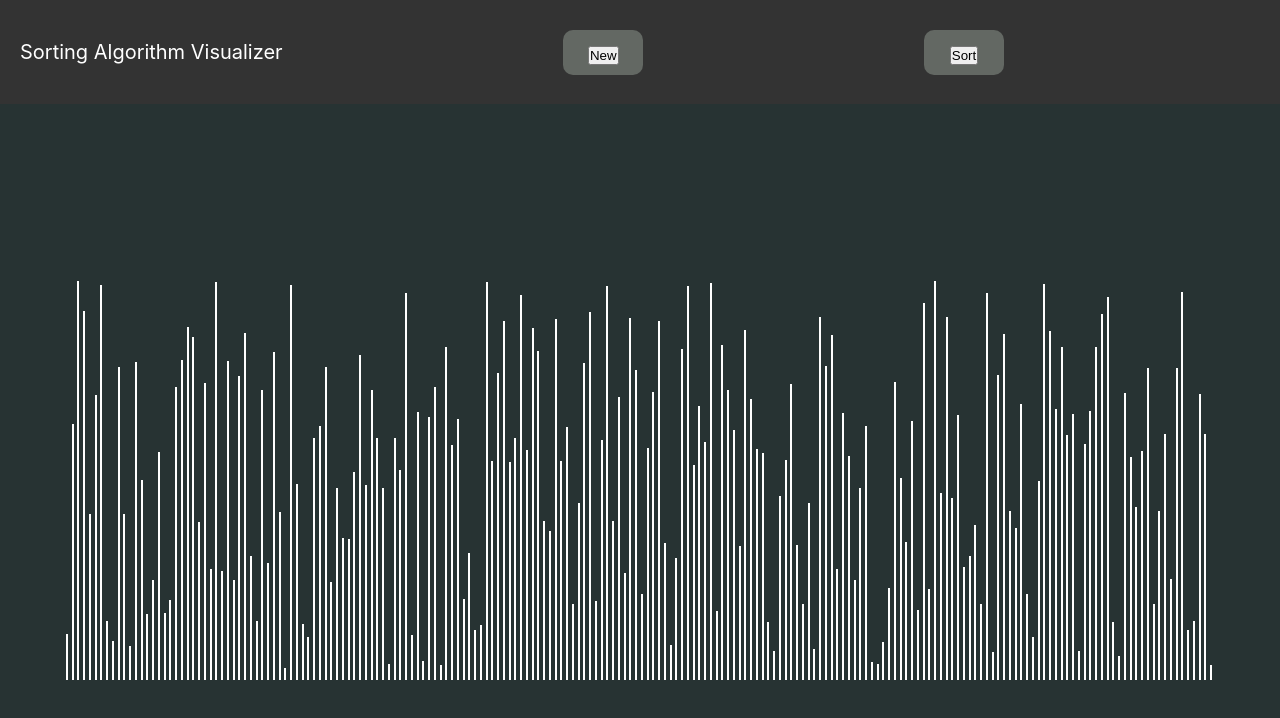
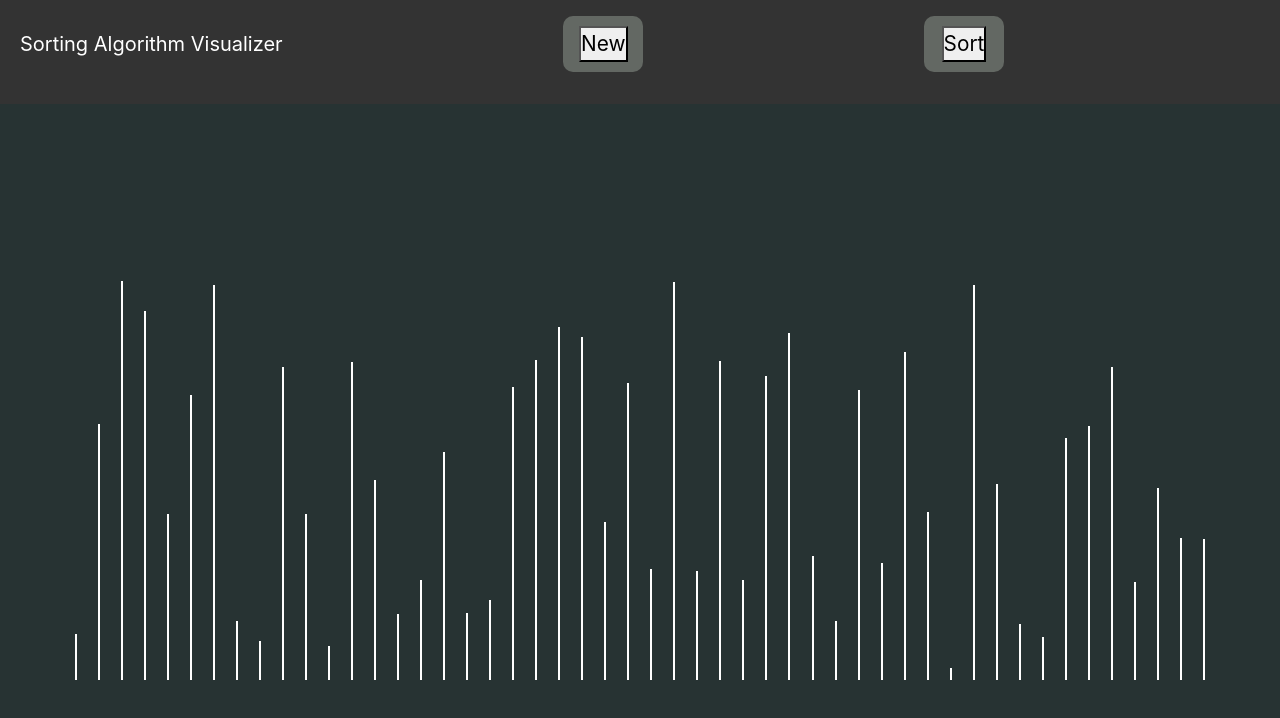
Before and after one commit to AKASHCS50/sorting-visualizer-app, a React (Create React App) app in the folder sorting-visualizer-app/: page / in a window 1280 px wide. Shown: the top 718 px of the page. Built offline with nearby package versions, Linux system fonts and the light colour scheme.

Commit message:
Added Insertion sort

```diff
--- a/sorting-visualizer-app/package.json
+++ b/sorting-visualizer-app/package.json
@@ -6,6 +6,7 @@
     "@testing-library/jest-dom": "^4.2.4",
     "@testing-library/react": "^9.5.0",
     "@testing-library/user-event": "^7.2.1",
+    "bootstrap": "^4.4.1",
     "react": "^16.13.0",
     "react-dom": "^16.13.0",
     "react-scripts": "3.4.0",
--- a/sorting-visualizer-app/public/index.html
+++ b/sorting-visualizer-app/public/index.html
@@ -9,6 +9,14 @@
       name="description"
       content="Sorting Algorithm Visualizer App created using create-react-app"
     />
+
+    <link
+      rel="stylesheet"
+      href="https://maxcdn.bootstrapcdn.com/bootstrap/4.0.0/css/bootstrap.min.css"
+      integrity="sha384-Gn5384xqQ1aoWXA+058RXPxPg6fy4IWvTNh0E263XmFcJlSAwiGgFAW/dAiS6JXm"
+      crossorigin="anonymous"
+    />
+
     <link rel="apple-touch-icon" href="%PUBLIC_URL%/logo192.png" />
 
     <link rel="manifest" href="%PUBLIC_URL%/manifest.json" />
@@ -18,6 +26,5 @@
   <body>
     <noscript>You need to enable JavaScript to run this app.</noscript>
     <div id="root"></div>
-
   </body>
 </html>
--- a/sorting-visualizer-app/src/components/Bar.js
+++ b/sorting-visualizer-app/src/components/Bar.js
@@ -1,4 +1,4 @@
-import React, { useState } from "react";
+import React from "react";
 
 function Bar({ num, active }) {
   let color = "#fff";
--- a/sorting-visualizer-app/src/components/NumberBars.js
+++ b/sorting-visualizer-app/src/components/NumberBars.js
@@ -12,7 +12,12 @@ class NumberBars extends Component {
           return (
             <div className="Arraybox">
               {arr.map(numb => (
-                <Bar num={numb.num} active={numb.active} key={uuid()} />
+                <Bar
+                  num={numb.num}
+                  active={numb.active}
+                  size={numb.size}
+                  key={uuid()}
+                />
               ))}
             </div>
           );
--- a/sorting-visualizer-app/src/components/NumberContext.js
+++ b/sorting-visualizer-app/src/components/NumberContext.js
@@ -9,6 +9,11 @@ const reducer = (state, action) => {
         ...state,
         arr: action.payload
       };
+    // case "CHANGE_SIZE":
+    //   return {
+    //     ...state,
+    //     arr: action.payload
+    //   };
     default:
       return state;
   }
@@ -66,161 +71,12 @@ export class NumberProvider extends Component {
       { num: 98, active: 0 },
       { num: 192, active: 0 },
       { num: 142, active: 0 },
-      { num: 141, active: 0 },
-      { num: 208, active: 0 },
-      { num: 325, active: 0 },
-      { num: 195, active: 0 },
-      { num: 290, active: 0 },
-      { num: 242, active: 0 },
-      { num: 192, active: 0 },
-      { num: 16, active: 0 },
-      { num: 242, active: 0 },
-      { num: 210, active: 0 },
-      { num: 387, active: 0 },
-      { num: 45, active: 0 },
-      { num: 268, active: 0 },
-      { num: 19, active: 0 },
-      { num: 263, active: 0 },
-      { num: 293, active: 0 },
-      { num: 15, active: 0 },
-      { num: 333, active: 0 },
-      { num: 235, active: 0 },
-      { num: 261, active: 0 },
-      { num: 81, active: 0 },
-      { num: 127, active: 0 },
-      { num: 50, active: 0 },
-      { num: 55, active: 0 },
-      { num: 398, active: 0 },
-      { num: 219, active: 0 },
-      { num: 307, active: 0 },
-      { num: 359, active: 0 },
-      { num: 218, active: 0 },
-      { num: 242, active: 0 },
-      { num: 385, active: 0 },
-      { num: 230, active: 0 },
-      { num: 352, active: 0 },
-      { num: 329, active: 0 },
-      { num: 159, active: 0 },
-      { num: 149, active: 0 },
-      { num: 361, active: 0 },
-      { num: 219, active: 0 },
-      { num: 253, active: 0 },
-      { num: 76, active: 0 },
-      { num: 177, active: 0 },
-      { num: 317, active: 0 },
-      { num: 368, active: 0 },
-      { num: 79, active: 0 },
-      { num: 240, active: 0 },
-      { num: 394, active: 0 },
-      { num: 159, active: 0 },
-      { num: 283, active: 0 },
-      { num: 107, active: 0 },
-      { num: 362, active: 0 },
-      { num: 310, active: 0 },
-      { num: 86, active: 0 },
-      { num: 232, active: 0 },
-      { num: 288, active: 0 },
-      { num: 359, active: 0 },
-      { num: 137, active: 0 },
-      { num: 35, active: 0 },
-      { num: 122, active: 0 },
-      { num: 331, active: 0 },
-      { num: 394, active: 0 },
-      { num: 215, active: 0 },
-      { num: 274, active: 0 },
-      { num: 238, active: 0 },
-      { num: 397, active: 0 },
-      { num: 69, active: 0 },
-      { num: 335, active: 0 },
-      { num: 290, active: 0 },
-      { num: 250, active: 0 },
-      { num: 134, active: 0 },
-      { num: 350, active: 0 },
-      { num: 281, active: 0 },
-      { num: 231, active: 0 },
-      { num: 227, active: 0 },
-      { num: 58, active: 0 },
-      { num: 29, active: 0 },
-      { num: 184, active: 0 },
-      { num: 220, active: 0 },
-      { num: 296, active: 0 },
-      { num: 135, active: 0 },
-      { num: 76, active: 0 },
-      { num: 177, active: 0 },
-      { num: 31, active: 0 },
-      { num: 363, active: 0 },
-      { num: 314, active: 0 },
-      { num: 345, active: 0 },
-      { num: 111, active: 0 },
-      { num: 267, active: 0 },
-      { num: 224, active: 0 },
-      { num: 100, active: 0 },
-      { num: 192, active: 0 },
-      { num: 254, active: 0 },
-      { num: 18, active: 0 },
-      { num: 16, active: 0 },
-      { num: 38, active: 0 },
-      { num: 92, active: 0 },
-      { num: 298, active: 0 },
-      { num: 202, active: 0 },
-      { num: 138, active: 0 },
-      { num: 259, active: 0 },
-      { num: 70, active: 0 },
-      { num: 377, active: 0 },
-      { num: 91, active: 0 },
-      { num: 399, active: 0 },
-      { num: 187, active: 0 },
-      { num: 363, active: 0 },
-      { num: 182, active: 0 },
-      { num: 265, active: 0 },
-      { num: 113, active: 0 },
-      { num: 124, active: 0 },
-      { num: 155, active: 0 },
-      { num: 76, active: 0 },
-      { num: 387, active: 0 },
-      { num: 28, active: 0 },
-      { num: 305, active: 0 },
-      { num: 346, active: 0 },
-      { num: 169, active: 0 },
-      { num: 152, active: 0 },
-      { num: 276, active: 0 },
-      { num: 86, active: 0 },
-      { num: 43, active: 0 },
-      { num: 199, active: 0 },
-      { num: 396, active: 0 },
-      { num: 349, active: 0 },
-      { num: 271, active: 0 },
-      { num: 333, active: 0 },
-      { num: 245, active: 0 },
-      { num: 266, active: 0 },
-      { num: 29, active: 0 },
-      { num: 236, active: 0 },
-      { num: 269, active: 0 },
-      { num: 333, active: 0 },
-      { num: 366, active: 0 },
-      { num: 383, active: 0 },
-      { num: 58, active: 0 },
-      { num: 24, active: 0 },
-      { num: 287, active: 0 },
-      { num: 223, active: 0 },
-      { num: 173, active: 0 },
-      { num: 229, active: 0 },
-      { num: 312, active: 0 },
-      { num: 76, active: 0 },
-      { num: 169, active: 0 },
-      { num: 246, active: 0 },
-      { num: 101, active: 0 },
-      { num: 312, active: 0 },
-      { num: 388, active: 0 },
-      { num: 50, active: 0 },
-      { num: 59, active: 0 },
-      { num: 286, active: 0 },
-      { num: 246, active: 0 },
-      { num: 15, active: 0 }
+      { num: 141, active: 0 }
     ],
+    size: 50,
     dispatch: action => this.setState(state => reducer(state, action))
   };
-
+  // console.log(this.state.size);
   render() {
     return (
       <NumberContext.Provider value={this.state}>
--- a/sorting-visualizer-app/src/components/RandomButton.js
+++ b/sorting-visualizer-app/src/components/RandomButton.js
@@ -1,16 +1,14 @@
 import React, { Component } from "react";
 import { Consumer } from "./NumberContext";
-
-const number_of_bars = 200;
 
 class RandomButton extends Component {
   state = {
     brr: {}
   };
 
-  GenerateRandom = (dispatch, e) => {
+  GenerateRandom = (dispatch, size, e) => {
     let crr = [];
-    for (let i = 0; i < number_of_bars; i++) {
+    for (let i = 0; i < size; i++) {
       crr.push({
         num: this.randomNumber(5, 400),
         active: 0
@@ -34,10 +32,10 @@ class RandomButton extends Component {
     return (
       <Consumer>
         {value => {
-          const { arr, dispatch } = value;
+          const { dispatch, size } = value;
           return (
             <div className="Random-Btn">
-              <button onClick={this.GenerateRandom.bind(this, dispatch)}>
+              <button onClick={this.GenerateRandom.bind(this, dispatch, size)}>
                 New
               </button>
             </div>
--- a/sorting-visualizer-app/src/components/SortButton.js
+++ b/sorting-visualizer-app/src/components/SortButton.js
@@ -1,25 +1,26 @@
 import React from "react";
 import { Consumer } from "./NumberContext";
 import SelectionSort from "./algorithms/SelectionSort";
+import InsertionSort from './algorithms/InsertionSort';
 
 const SortButton = () => {
-  const SelectAlgo = (arr, dispatch) => {
-    SelectionSort(arr, dispatch);
+  const SelectAlgo = (arr, dispatch, size) => {
+    // SelectionSort(arr, dispatch, size);
+    InsertionSort(arr, dispatch, size);
   };
 
   return (
     <Consumer>
       {value => {
-        const { arr, dispatch } = value;
+        const { arr, dispatch, size } = value;
         return (
           <div className="Sort-Btn">
             <button
               onClick={function() {
-                SelectAlgo(arr, dispatch);
+                SelectAlgo(arr, dispatch, size);
               }}
             >
-              {" "}
-              Sort{" "}
+              Sort
             </button>
           </div>
         );
--- /dev/null
+++ b/sorting-visualizer-app/src/components/algorithms/InsertionSort.js
@@ -0,0 +1,42 @@
+function InsertionSort(arr, dispatch, size) {
+    var brr = [...arr];
+    console.log(arr);
+    console.log(size);
+    const firstLoop = async () => {
+        brr[0].active = 4;
+        for (let i = 1; i < size; i++) {
+            let temp = brr[i].num;
+            brr[i].active = 1;
+            console.log(i);
+            let j = i;
+            const secondLoop = async () => {
+                // while ((j >= 0) && (brr[j] > temp)) {
+                j--;
+                if (j >= 0) {
+                    console.log(`resolve ${i}  ${j}`);
+                    brr[j].active = 3;
+                    brr[j + 1].num = brr[j].num;
+                    dispatch({
+                        type: "CHANGE_ARR",
+                        payload: brr
+                    });
+                    await new Promise(resolve => setTimeout(resolve, 20));
+                    brr[j].active = 4;
+                    secondLoop();
+                }
+            }
+            await secondLoop();
+            brr[j + 1].num = temp;
+            brr[i].active = 4;
+            dispatch({
+                type: "CHANGE_ARR",
+                payload: brr
+            });
+        }
+        //   console.log(arr);
+        //   console.log(brr);
+    };
+    firstLoop();
+}
+
+export default InsertionSort;
--- a/sorting-visualizer-app/src/components/algorithms/SelectionSort.js
+++ b/sorting-visualizer-app/src/components/algorithms/SelectionSort.js
@@ -1,29 +1,16 @@
-import React from "react";
-// import Bar from "../Bar";
-// import uuid from "react-uuid";
-
-// function makeRequest(q, x) {
-//   return new Promise(resolve => {
-//     if (q === x) resolve();
-//     else {
-//       console.log("Here");
-//     }
-//   });
-// }
-
-function SelectionSort(arr, dispatch) {
-  var min, pos, temp, j, i;
+function SelectionSort(arr, dispatch, size) {
   var brr = [...arr];
   console.log(arr);
+  console.log(size);
   const firstLoop = async () => {
-    for (i = 0; i < 200; i++) {
-      min = brr[i].num;
-      pos = i;
+    for (let i = 0; i < size; i++) {
+      let min = brr[i].num;
+      let pos = i;
       brr[i].active = 1;
       console.log(i);
-      j = i + 1;
+      let j = i + 1;
       const secondLoop = async () => {
-        for (; j < 200; j++) {
+        for (; j < size; j++) {
           brr[j].active = 3;
           if (brr[j].num < min) {
             if (pos !== i) brr[pos].active = 0;
@@ -36,16 +23,12 @@ function SelectionSort(arr, dispatch) {
             type: "CHANGE_ARR",
             payload: brr
           });
-          console.log(`resolved : ${i} ${j}`);
-          await new Promise(resolve => setTimeout(resolve, 0));
+          // console.log(`resolved : ${i} ${j}`);
+          await new Promise(resolve => setTimeout(resolve, 10));
         }
       };
-      secondLoop();
-      await new Promise(resolve => setTimeout(resolve, 1000));
-      //    console.log(`haere ${j}`);
-      //   if (j === 199) resolve();
-      // });
-      temp = brr[i].num;
+      await secondLoop();
+      let temp = brr[i].num;
       brr[i].num = min;
       brr[pos].num = temp;
       brr[pos].active = 0;
@@ -54,7 +37,7 @@ function SelectionSort(arr, dispatch) {
         type: "CHANGE_ARR",
         payload: brr
       });
-      if (brr[199].active === 3) brr[199].active = 0;
+      if (brr[size-1].active === 3) brr[size-1].active = 0;
     }
     //   console.log(arr);
     //   console.log(brr);
```
Also changed, not shown: 1 other file (tests, documents, lock files or other folders).
